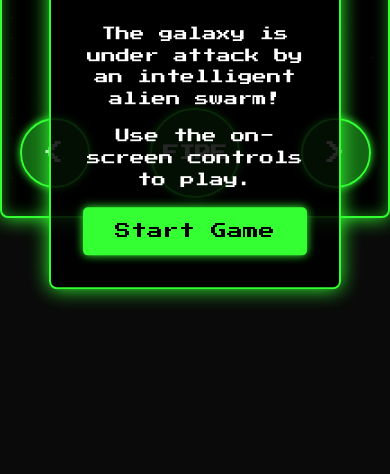
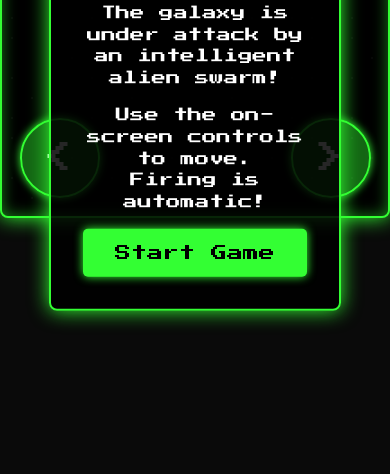
Before and after one commit to shoubhikdeb998/game, a plain HTML site: page New folder/index.html in a window 390 px wide. Shown: the part 370-844 px from the top of the page. Drawn offline with nearby package versions, Linux system fonts and the light colour scheme.

Commit message:
Update index.html

```diff
--- a/New folder/index.html
+++ b/New folder/index.html
@@ -3,7 +3,7 @@
 <head>
     <meta charset="UTF-8">
     <meta name="viewport" content="width=device-width, initial-scale=1.0, user-scalable=no">
-    <title>AI Galaxy Shooter</title>
+    <title>AI Galaxy Shooter (Autofire)</title>
     <link rel="preconnect" href="https://fonts.googleapis.com">
     <link rel="preconnect" href="https://fonts.gstatic.com" crossorigin>
     <link href="https://fonts.googleapis.com/css2?family=Press+Start+2P&display=swap" rel="stylesheet">
@@ -107,9 +107,9 @@
             background-color: rgba(51, 255, 51, 0.4);
             color: #fff;
             border: 2px solid #33ff33;
-            width: 70px;
-            height: 70px;
-            font-size: 1.5rem;
+            width: 80px;
+            height: 80px;
+            font-size: 2rem;
             cursor: pointer;
             border-radius: 50%;
             transition: all 0.1s ease-in-out;
@@ -124,12 +124,6 @@
             color: #000;
             transform: scale(0.95);
             box-shadow: 0 0 15px #fff;
-        }
-        #shootButton {
-            width: 90px;
-            height: 90px;
-            font-size: 1rem;
-            font-weight: bold;
         }
         /* Media query to show controls on touch devices / small screens */
         @media (hover: none) and (pointer: coarse), (max-width: 768px) {
@@ -158,7 +152,6 @@
     <canvas id="gameCanvas"></canvas>
     <div id="mobileControls" class="mobile-controls">
         <button id="moveLeftButton">&lt;</button>
-        <button id="shootButton">FIRE</button>
         <button id="moveRightButton">&gt;</button>
     </div>
 </div>
@@ -166,8 +159,8 @@
 <div id="startModal" class="modal">
     <h2>AI GALAXY SHOOTER</h2>
     <p>The galaxy is under attack by an intelligent alien swarm!</p>
-    <p class="keyboard-instructions">Use LEFT/RIGHT arrow keys to move.<br>Press SPACEBAR to shoot.</p>
-    <p class="touch-instructions" style="display: none;">Use the on-screen controls to play.</p>
+    <p class="keyboard-instructions">Use LEFT/RIGHT arrow keys to move.<br>Firing is automatic!</p>
+    <p class="touch-instructions" style="display: none;">Use the on-screen controls to move.<br>Firing is automatic!</p>
     <button id="startButton">Start Game</button>
 </div>
 
@@ -192,9 +185,6 @@
     const gameOverTitleEl = document.getElementById('gameOverTitle');
     const moveLeftButton = document.getElementById('moveLeftButton');
     const moveRightButton = document.getElementById('moveRightButton');
-    const shootButton = document.getElementById('shootButton');
-    const touchInstructions = document.querySelector('.touch-instructions');
-    const keyboardInstructions = document.querySelector('.keyboard-instructions');
 
     // --- Game Configuration ---
     let canvasWidth = 800;
@@ -335,13 +325,26 @@
         }
     }
 
+    // --- Autofire Logic ---
+    function playerShoot() {
+        if (!gameRunning || !canShoot) return;
+        createProjectile(player.x + player.width / 2 - 2.5, player.y, '#33ffcc', projectileSpeed);
+        canShoot = false;
+        setTimeout(() => canShoot = true, 400); // Cooldown for autofire
+    }
+
     // --- Game Loop ---
     function update() {
         if (!gameRunning) return;
         ctx.shadowBlur = 0;
         ctx.clearRect(0, 0, canvas.width, canvas.height);
+
         player.update();
         player.draw();
+
+        // Autofire is called every frame, cooldown is handled in playerShoot()
+        playerShoot();
+
         projectiles.forEach((p, i) => { p.update(); p.draw(); if (p.y < 0) projectiles.splice(i, 1); });
         enemyProjectiles.forEach((p, i) => { p.update(); p.draw(); if (p.y > canvas.height) enemyProjectiles.splice(i, 1); });
 
@@ -420,18 +423,10 @@
     }
 
     // --- Event Listeners ---
-    function playerShoot() {
-        if (!gameRunning || !canShoot) return;
-        createProjectile(player.x + player.width / 2 - 2.5, player.y, '#33ffcc', projectileSpeed);
-        canShoot = false;
-        setTimeout(() => canShoot = true, 300);
-    }
-
     document.addEventListener('keydown', e => {
         if (!gameRunning) return;
         if (e.key === 'ArrowRight' || e.key === 'd') player.dx = player.speed;
         else if (e.key === 'ArrowLeft' || e.key === 'a') player.dx = -player.speed;
-        else if (e.key === ' ') playerShoot();
     });
     document.addEventListener('keyup', e => {
         if (e.key === 'ArrowRight' || e.key === 'd' || e.key === 'ArrowLeft' || e.key === 'a') player.dx = 0;
@@ -441,7 +436,6 @@
     ['mousedown', 'touchstart'].forEach(evt => {
         moveLeftButton.addEventListener(evt, e => { e.preventDefault(); if (gameRunning) player.dx = -player.speed; });
         moveRightButton.addEventListener(evt, e => { e.preventDefault(); if (gameRunning) player.dx = player.speed; });
-        shootButton.addEventListener(evt, e => { e.preventDefault(); playerShoot(); });
     });
     ['mouseup', 'mouseleave', 'touchend'].forEach(evt => {
         moveLeftButton.addEventListener(evt, e => { e.preventDefault(); if (gameRunning) player.dx = 0; });
```
